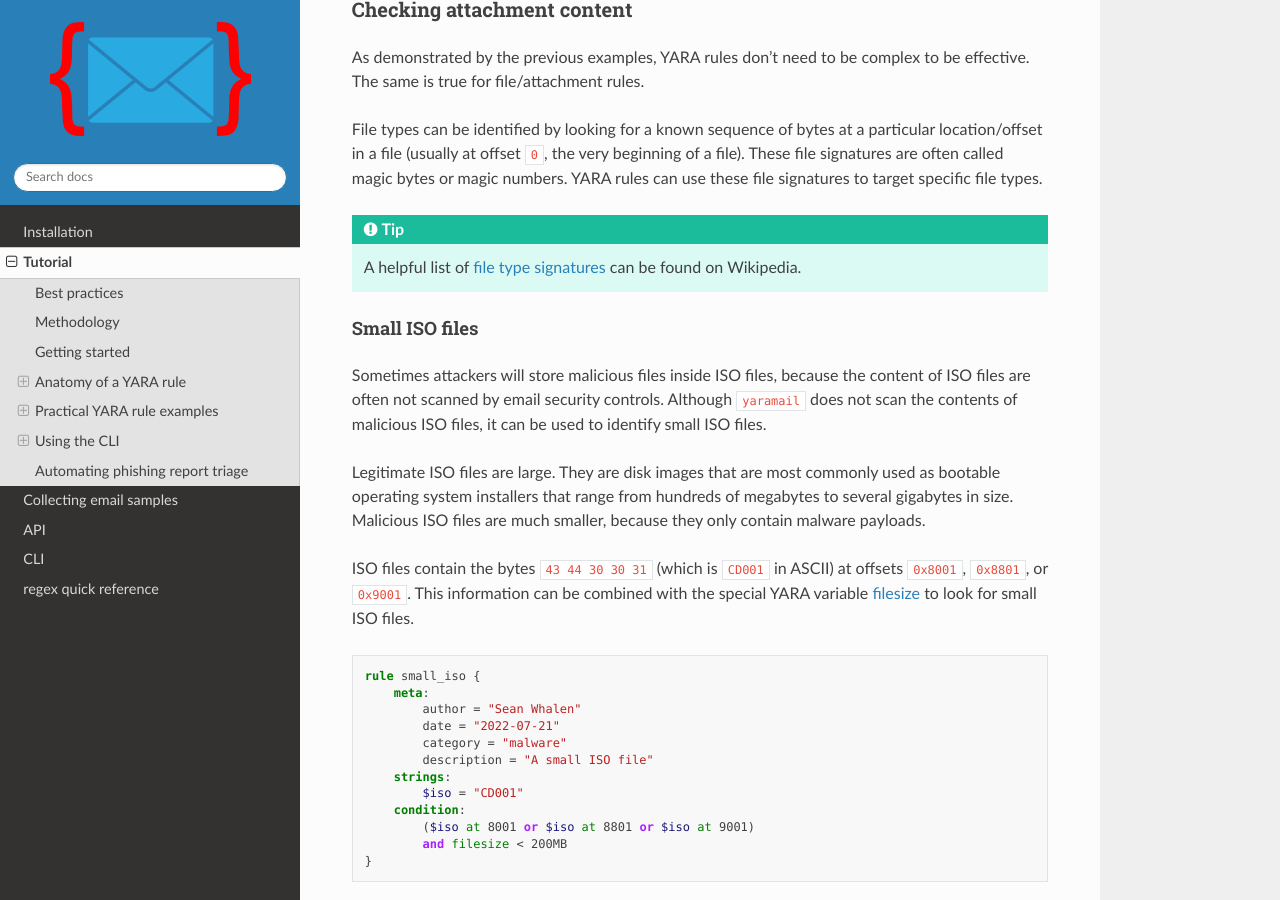
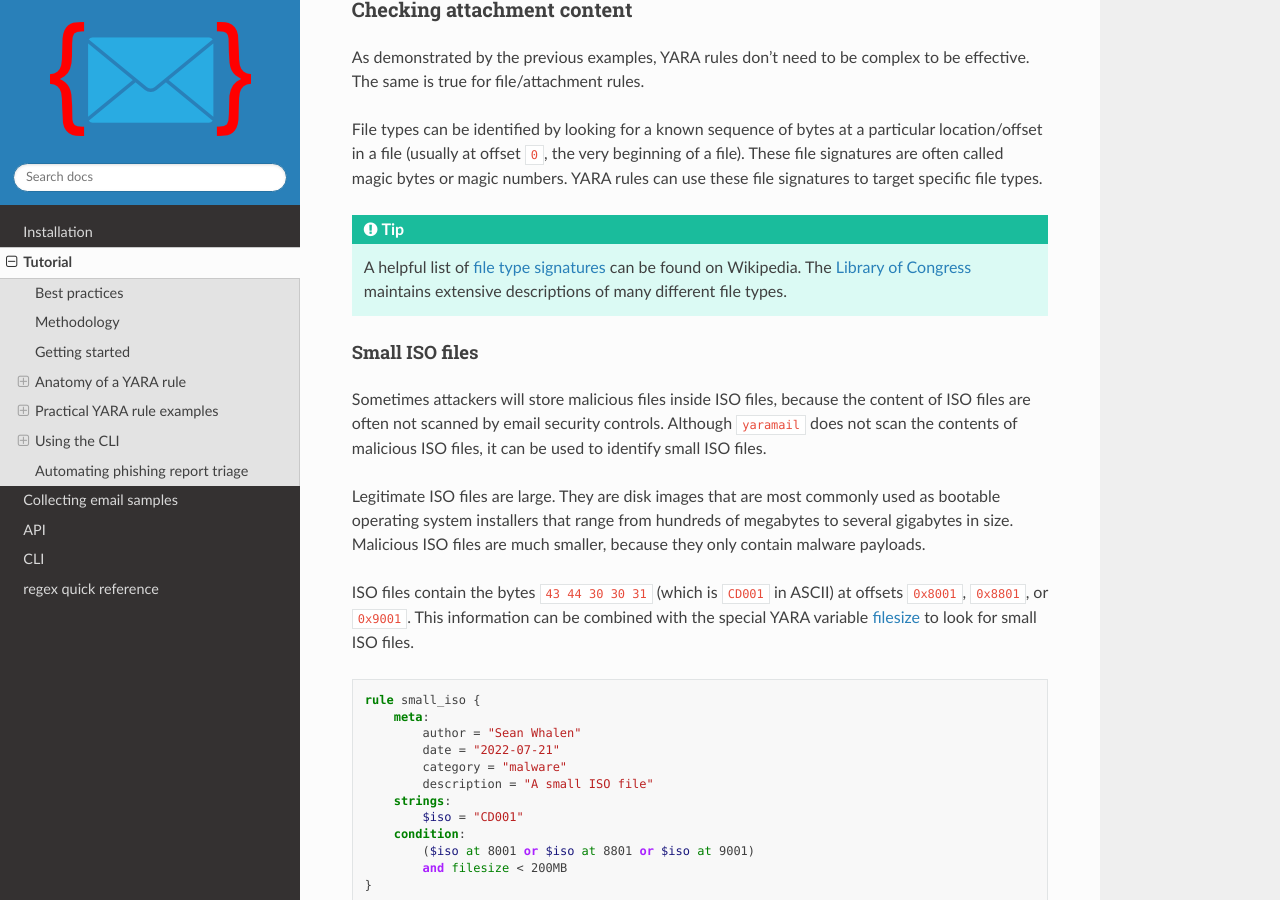
Before and after one commit to seanthegeek/yaramail, a Sphinx documentation site: the page built from docs/source/tutorial.md, in a window 1280 px wide and 900 px high, scrolled down 6778 px. Built offline with Sphinx 7.4.7 and the Read the Docs theme 2.0.0, drawn with Linux system fonts in a browser that asks for light colours.

Commit message:
Add LOC link to docs

```diff
--- a/docs/source/tutorial.md
+++ b/docs/source/tutorial.md
@@ -336,7 +336,8 @@ types.
 
 :::{tip}
 A helpful list of [file type signatures][file signatures] can be found on
-Wikipedia.
+Wikipedia. The [Library of Congress][LOC] maintains extensive descriptions of
+many different file types.
 :::
 
 #### Small ISO files
```
Also changed, not shown: other parts of docs/source/tutorial.md (+1 -0 lines).
